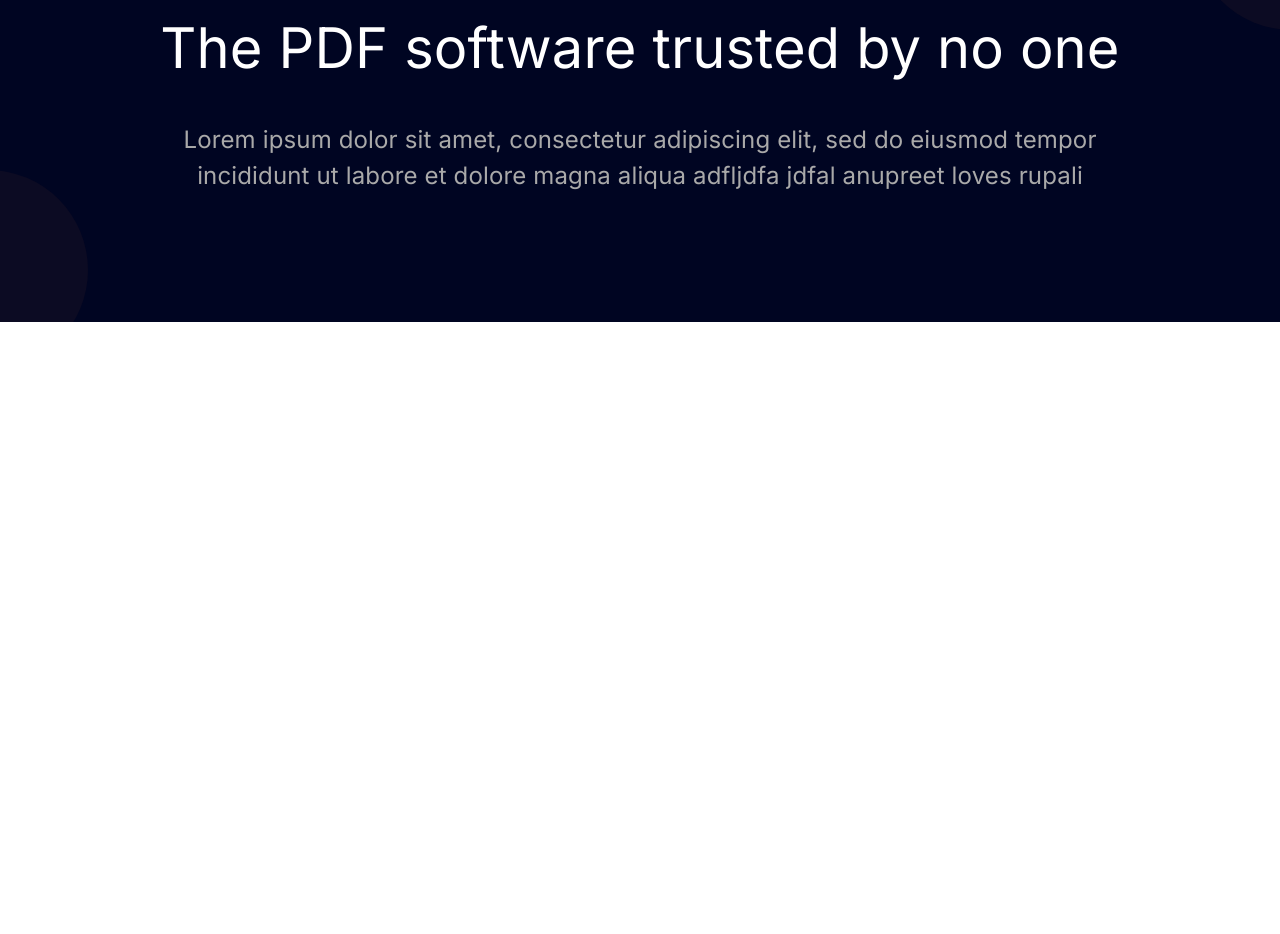
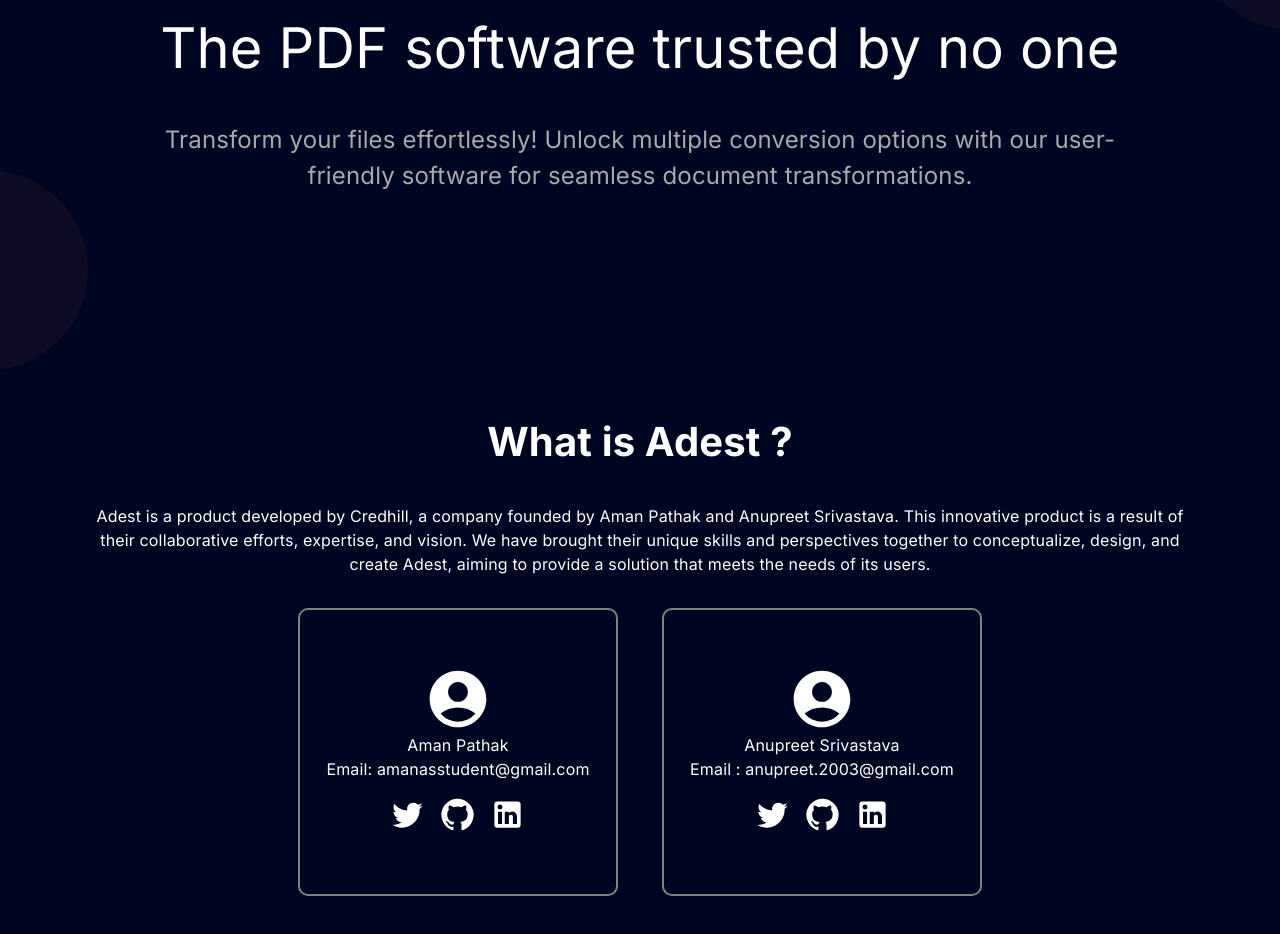
Before and after one commit to AmanApT/adest, a Next.js app: page / in a window 1280 px wide. Shown: the part 1400-2334 px from the top of the page. Before the commit the page ends 1722 px from the top, so only its background shows below. Built offline with nearby package versions, Linux system fonts and the light colour scheme.

Commit message:
kuch kuch

```diff
--- a/app/page.tsx
+++ b/app/page.tsx
@@ -5,6 +5,7 @@ import Whyus from "@/components/landingpage/Whyus";
 import Image from "next/image";
 import cat from "@/assets/cat.png";
 import Navbar from "@/components/landingpage/Navbar";
+import AboutUs from "@/components/landingpage/AboutUs";
 
 export default function Home() {
   return (
@@ -15,6 +16,7 @@ export default function Home() {
       <Hero />
       <Convertsection />
       <Whyus />
+      <AboutUs />
     </section>
   );
 }
--- /dev/null
+++ b/components/landingpage/About.css
@@ -0,0 +1,65 @@
+.about-us-container{
+    padding: 7%;
+    display: flex;
+    flex-direction: column;
+    align-items: center;
+    justify-content: center;
+    color:var(--text-color);
+}
+.about-us-profiles{
+    display: flex;
+    justify-content: center;
+    align-items: center;
+    text-align: center;
+    flex-direction: column;
+    height: 18rem;
+    width: 20rem;
+    /* background: #161e78; */
+    border-radius: 10px ;
+    box-shadow: inset;
+    border: 2px solid grey;
+    transition: all 400ms ease-out;
+}
+.about-us-heading{
+    font-size: 2.5rem;
+
+}
+.about-us-left{
+    display: flex;
+    flex-direction: column;
+    align-items: center;
+    justify-content: center;
+    gap:2rem;
+    text-align: center;
+    margin-bottom: 2rem;
+}
+.about-us-profiles:hover{
+    color: black;
+    background: #e0aeff;
+    border-radius: 15px;
+}
+.about-us-right{
+    display: flex;
+    width: 80%;
+    justify-content: center;
+    gap:5%;
+    align-items: center;
+    flex-wrap: wrap;
+}
+
+a {
+    color: #fff;
+    text-decoration: none;
+}
+
+a:hover {
+    color:inherit;
+    text-decoration:none;
+    cursor:pointer;
+}
+.socials{
+    display: flex;
+    cursor: pointer;
+    gap:15px;
+    margin-top: 1rem;
+}
--- /dev/null
+++ b/components/landingpage/AboutUs.tsx
@@ -0,0 +1,69 @@
+import React from "react";
+import "@/components/landingpage/About.css";
+import AccountCircleIcon from "@mui/icons-material/AccountCircle";
+import TwitterIcon from "@mui/icons-material/Twitter";
+import GitHubIcon from "@mui/icons-material/GitHub";
+import LinkedInIcon from "@mui/icons-material/LinkedIn";
+
+const AboutUs = () => {
+  const iconStyle = {
+    fontSize: "68px",
+  };
+  return (
+    <div className="about-us-container">
+      <div className="about-us-left">
+        <h1 className="about-us-heading">What is Adest ? </h1>
+        <p>
+          Adest is a product developed by Credhill, a company founded by Aman
+          Pathak and Anupreet Srivastava. This innovative product is a result of
+          their collaborative efforts, expertise, and vision. We
+          have brought their unique skills and perspectives together to
+          conceptualize, design, and create Adest, aiming to provide a solution
+          that meets the needs of its users.
+        </p>
+      </div>
+      <div className="about-us-right">
+        <div className="about-us-profiles">
+          <AccountCircleIcon style={iconStyle} />
+          <p>Aman Pathak</p>
+          Email: amanasstudent@gmail.com
+          <div className="socials">
+            <a href="https://twitter.com/Aman__Ap">
+              <TwitterIcon fontSize="large" />
+            </a>
+            <a href="https://github.com/AmanApT">
+              <GitHubIcon fontSize="large" />
+            </a>
+            <a
+              href="https://www.linkedin.com/in/aman-pathak-original/
+            "
+            >
+              <LinkedInIcon fontSize="large" />
+            </a>
+          </div>
+        </div>
+        <div className="about-us-profiles">
+          <AccountCircleIcon style={iconStyle} />
+          <p>Anupreet Srivastava</p>
+          Email : anupreet.2003@gmail.com
+          <div className="socials">
+            <a href="https://twitter.com/Aman__Ap">
+              <TwitterIcon fontSize="large" />
+            </a>
+            <a href="https://github.com/AmanApT">
+              <GitHubIcon fontSize="large" />
+            </a>
+            <a
+              href="https://www.linkedin.com/in/aman-pathak-original/
+            "
+            >
+              <LinkedInIcon fontSize="large" />
+            </a>
+          </div>
+        </div>
+      </div>
+    </div>
+  );
+};
+
+export default AboutUs;
--- a/components/landingpage/Whyus.tsx
+++ b/components/landingpage/Whyus.tsx
@@ -5,8 +5,8 @@ const Whyus = () => {
     <section className="why-us">
       <p className="why-us-heading">The PDF software trusted by no one</p>
       <p className="why-us-desc">
-        Lorem ipsum dolor sit amet, consectetur adipiscing elit, sed do eiusmod
-        tempor incididunt ut labore et dolore magna aliqua adfljdfa jdfal anupreet loves rupali{" "}
+        Transform your files effortlessly! Unlock multiple conversion options
+        with our user-friendly software for seamless document transformations.
       </p>
       <div className="circle" />
       <div className="circle2" />
```
